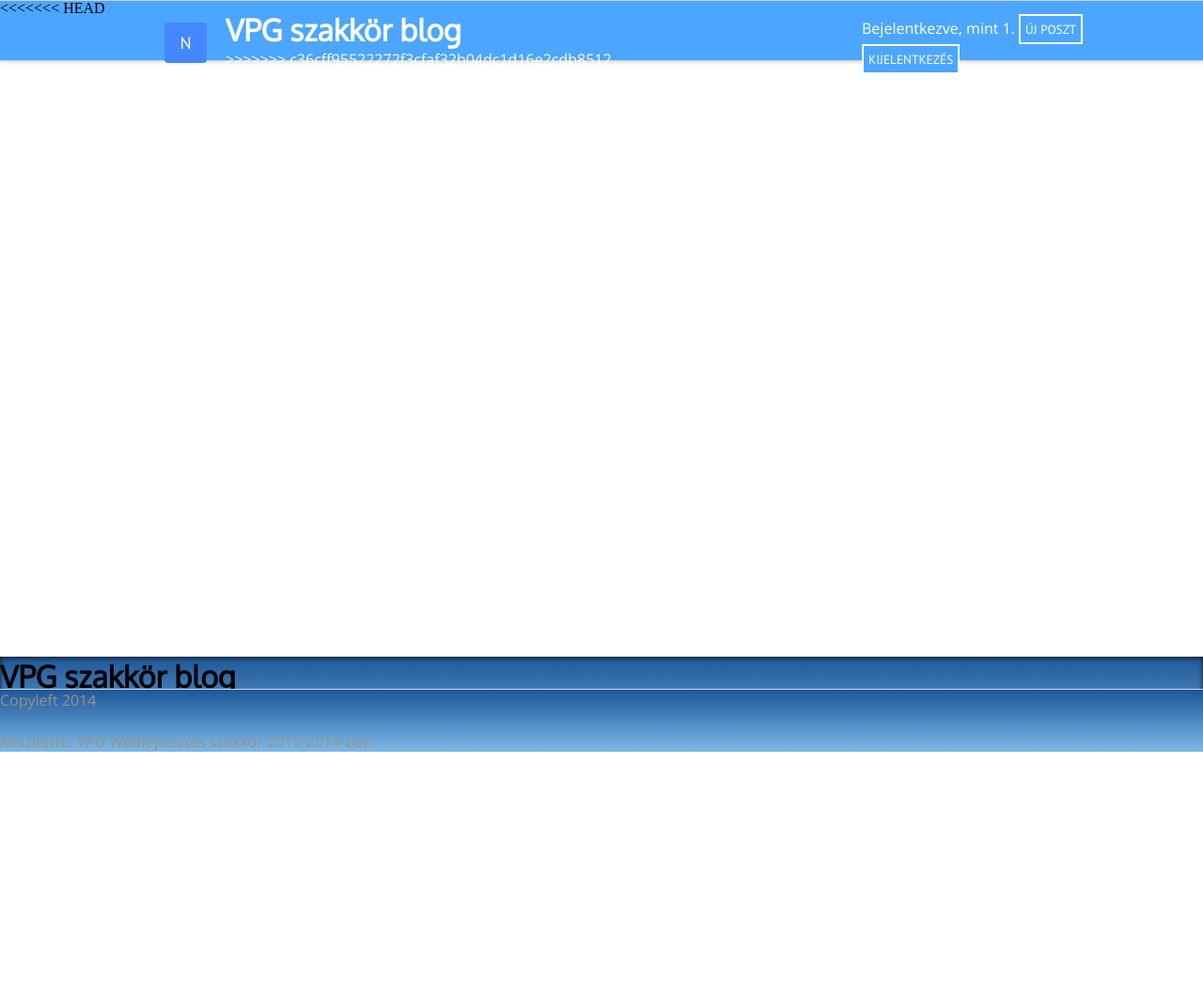
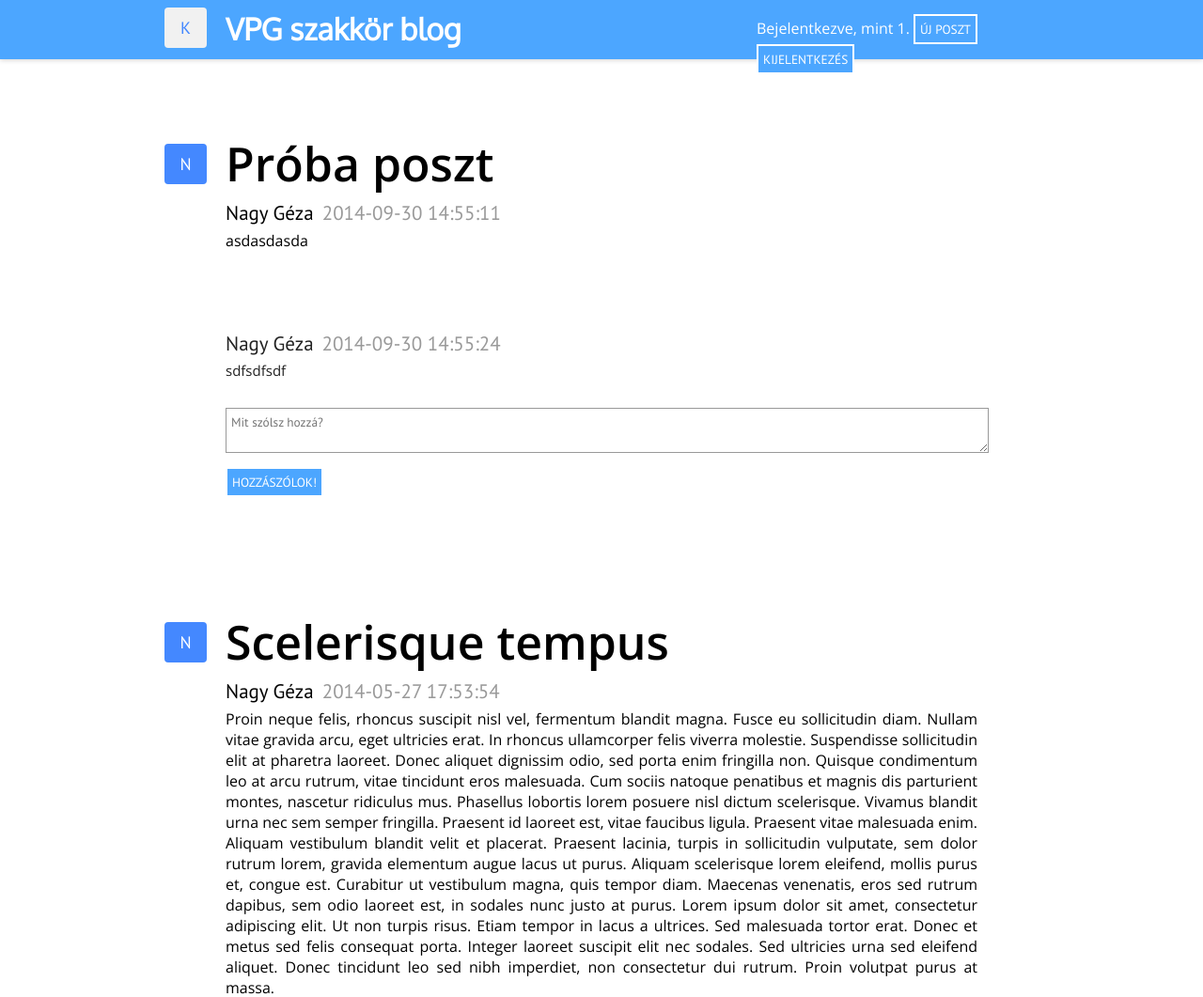
Before and after one commit to elemential/blog, a PHP site: page / in a window 1280 px wide. Shown: the top 1061 px of the page at 94% size. Before the commit the page ends 800 px from the top, so only its background shows below. Run offline with PHP 8.4, Linux system fonts and the light colour scheme; the visitor is signed in with stand-in values (Sample User, id 1); data comes from the database, SQL or seed files in the repository; data that the repository does not hold is empty; some libraries are stand-ins or nearby versions.

Commit message:
updated so it finally works

```diff
--- a/assets/style/style.css
+++ b/assets/style/style.css
@@ -4,22 +4,7 @@
     margin: 0;
     padding: 0;
 }
-<<<<<<< HEAD
 
-html, body {
-}
-
-#fejlecKontener {
-	border-bottom: 1px solid #d2d2d2 ;
-	background: rgb(30,87,153); /* Old browsers */
-	background: -moz-linear-gradient(top,  rgba(30,87,153,1) 0%, rgba(125,185,232,1) 100%); /* FF3.6+ */
-	background: -webkit-gradient(linear, left top, left bottom, color-stop(0%,rgba(30,87,153,1)), color-stop(100%,rgba(125,185,232,1))); /* Chrome,Safari4+ */
-	background: -webkit-linear-gradient(top,  rgba(30,87,153,1) 0%,rgba(125,185,232,1) 100%); /* Chrome10+,Safari5.1+ */
-	background: -o-linear-gradient(top,  rgba(30,87,153,1) 0%,rgba(125,185,232,1) 100%); /* Opera 11.10+ */
-	background: -ms-linear-gradient(top,  rgba(30,87,153,1) 0%,rgba(125,185,232,1) 100%); /* IE10+ */
-	background: linear-gradient(to bottom,  rgba(30,87,153,1) 0%,rgba(125,185,232,1) 100%); /* W3C */
-	filter: progid:DXImageTransform.Microsoft.gradient( startColorstr='#1e5799', endColorstr='#7db9e8',GradientType=0 ); /* IE6-9 */
-=======
 html,
 body {
     background: white !important;
@@ -28,7 +13,6 @@ body {
 }
 article {
     background: white;
->>>>>>> c36cff95522272f3cfaf32b04dc1d16e2cdb8512
 }
 body article:first-child {
     margin-top: 80px;
@@ -71,23 +55,7 @@ body article:first-child {
     z-index: 11;
 }
 #lablecKontener {
-<<<<<<< HEAD
-	background: rgb(30,87,153); /* Old browsers */
-	background: -moz-linear-gradient(top,  rgba(30,87,153,1) 0%, rgba(125,185,232,1) 100%); /* FF3.6+ */
-	background: -webkit-gradient(linear, left top, left bottom, color-stop(0%,rgba(30,87,153,1)), color-stop(100%,rgba(125,185,232,1))); /* Chrome,Safari4+ */
-	background: -webkit-linear-gradient(top,  rgba(30,87,153,1) 0%,rgba(125,185,232,1) 100%); /* Chrome10+,Safari5.1+ */
-	background: -o-linear-gradient(top,  rgba(30,87,153,1) 0%,rgba(125,185,232,1) 100%); /* Opera 11.10+ */
-	background: -ms-linear-gradient(top,  rgba(30,87,153,1) 0%,rgba(125,185,232,1) 100%); /* IE10+ */
-	background: linear-gradient(to bottom,  rgba(30,87,153,1) 0%,rgba(125,185,232,1) 100%); /* W3C */
-	filter: progid:DXImageTransform.Microsoft.gradient( startColorstr='#1e5799', endColorstr='#7db9e8',GradientType=0 ); /* IE6-9 */
-	border-top: 1px solid #d2d2d2 ;
-	position: fixed ;
-	bottom: 0 ;
-	right: 0	;
-	left: 0 ;
-}
 
-=======
     background: #2a2a2a;
     /* Old browsers */
     z-index: -1;
@@ -99,7 +67,6 @@ body article:first-child {
     left: 0;
     height: 100px;
 }
->>>>>>> c36cff95522272f3cfaf32b04dc1d16e2cdb8512
 #lablecKontener > footer {
     width: 800px;
     margin: 0 auto;
--- a/index.php
+++ b/index.php
@@ -8,12 +8,7 @@
 	<meta charset="utf-8">
 	<title>VPG Blog</title>
 	<link rel="stylesheet" type="text/css" href="./assets/style/style.css" />
-<<<<<<< HEAD
-</head><body>
-	<div id="fejlecKontener">
-		<header>
-			<h1>VPG szakkör blog</h1>
-=======
+
     <link rel="stylesheet" type="text/css" href="./assets/style/main.js" />
     <script>
            fome = { primaryColor : '#666',
@@ -41,7 +36,6 @@
 		<header>
 			<h1 onclick="location.href='index.php'">VPG szakkör blog</h1>
             <img src="assets/images/up.png" width="40px" class="off">
->>>>>>> c36cff95522272f3cfaf32b04dc1d16e2cdb8512
 		</header>
 	</div>
 	<div id="tartalomKontener">
@@ -60,11 +54,8 @@
             <img src="assets/images/up.png" class="buttup">
 		</footer>
 	</div>
-<<<<<<< HEAD
-=======
 
    <link rel="import" href="http://elemential.net/polyfome/include_minimalist.html">
      <link rel="import" href="http://elemential.net/polyfome/elementile.html">
 
->>>>>>> c36cff95522272f3cfaf32b04dc1d16e2cdb8512
 </body></html>
```
